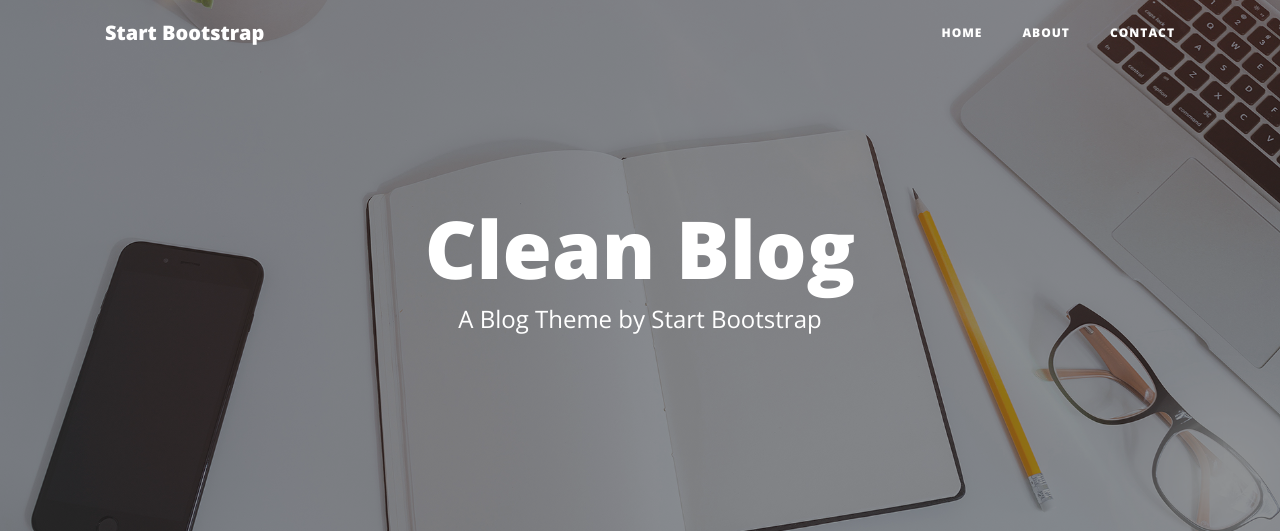
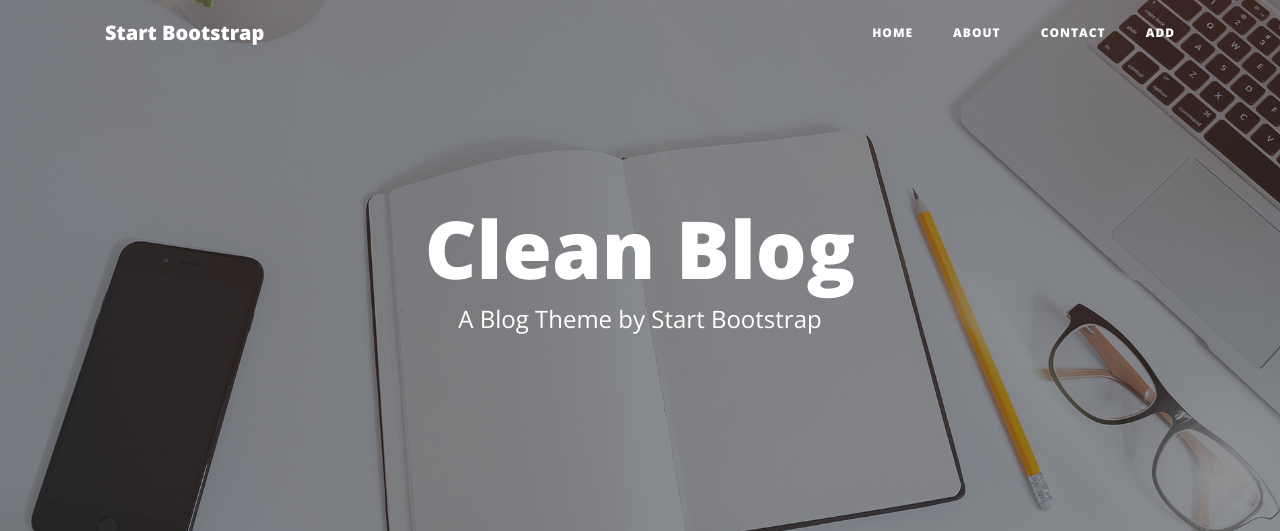
Before and after one commit to GitHubEdmond/LearningWeb, a Flask app: page / in a window 1280 px wide. Shown: the top 531 px of the page. Run offline with Flask 2, Linux system fonts and the light colour scheme; data comes from the database, SQL or seed files in the repository; both versions use the stored data as it was after the commit; some libraries are stand-ins or nearby versions.

Commit message:
(update)

```diff
--- a/app.py
+++ b/app.py
@@ -24,6 +24,8 @@ def index():
 @app.route('/about')
 def about():
 	return	render_template('about.html')
+
+
 
 @app.route('/post/<int:post_id>')
 def post(post_id):
--- a/templates/about.html
+++ b/templates/about.html
@@ -44,6 +44,9 @@
             </li>
             <li class="nav-item">
               <a class="nav-link" href="{{ url_for('contact')}}">Contact</a>
+            </li>
+            <li class="nav-item">
+              <a class="nav-link" href="{{ url_for('add')}}">Add</a>
             </li>
           </ul>
         </div>
--- a/templates/add.html
+++ b/templates/add.html
@@ -45,6 +45,9 @@
 
             <li class="nav-item">
               <a class="nav-link" href="{{ url_for('contact')}}">Contact</a>
+            </li>
+            <li class="nav-item">
+              <a class="nav-link" href="{{ url_for('add')}}">Add</a>
             </li>
           </ul>
         </div>
--- a/templates/contact.html
+++ b/templates/contact.html
@@ -43,10 +43,10 @@
               <a class="nav-link" href="{{ url_for('about')}}">About</a>
             </li>
             <li class="nav-item">
-              <a class="nav-link" href="{{ url_for('post')}}">Sample Post</a>
+              <a class="nav-link" href="{{ url_for('contact')}}">Contact</a>
             </li>
             <li class="nav-item">
-              <a class="nav-link" href="{{ url_for('contact')}}">Contact</a>
+              <a class="nav-link" href="{{ url_for('add')}}">Add</a>
             </li>
           </ul>
         </div>
--- a/templates/index.html
+++ b/templates/index.html
@@ -46,6 +46,11 @@
             <li class="nav-item">
               <a class="nav-link" href="{{ url_for('contact')}}">Contact</a>
             </li>
+
+            <li class="nav-item">
+              <a class="nav-link" href="{{ url_for('add')}}">Add</a>
+            </li>
+
           </ul>
         </div>
       </div>
@@ -86,7 +91,7 @@
           </div>
           <hr>
           <div class="post-preview">
-            <a href="post.html">
+            <a href={{url_for('post',post_id=post.id)}}>
               <h2 class="post-title">
                 {{ post.content|safe}}
               </h2>
```
Also changed, not shown: blog.db.
